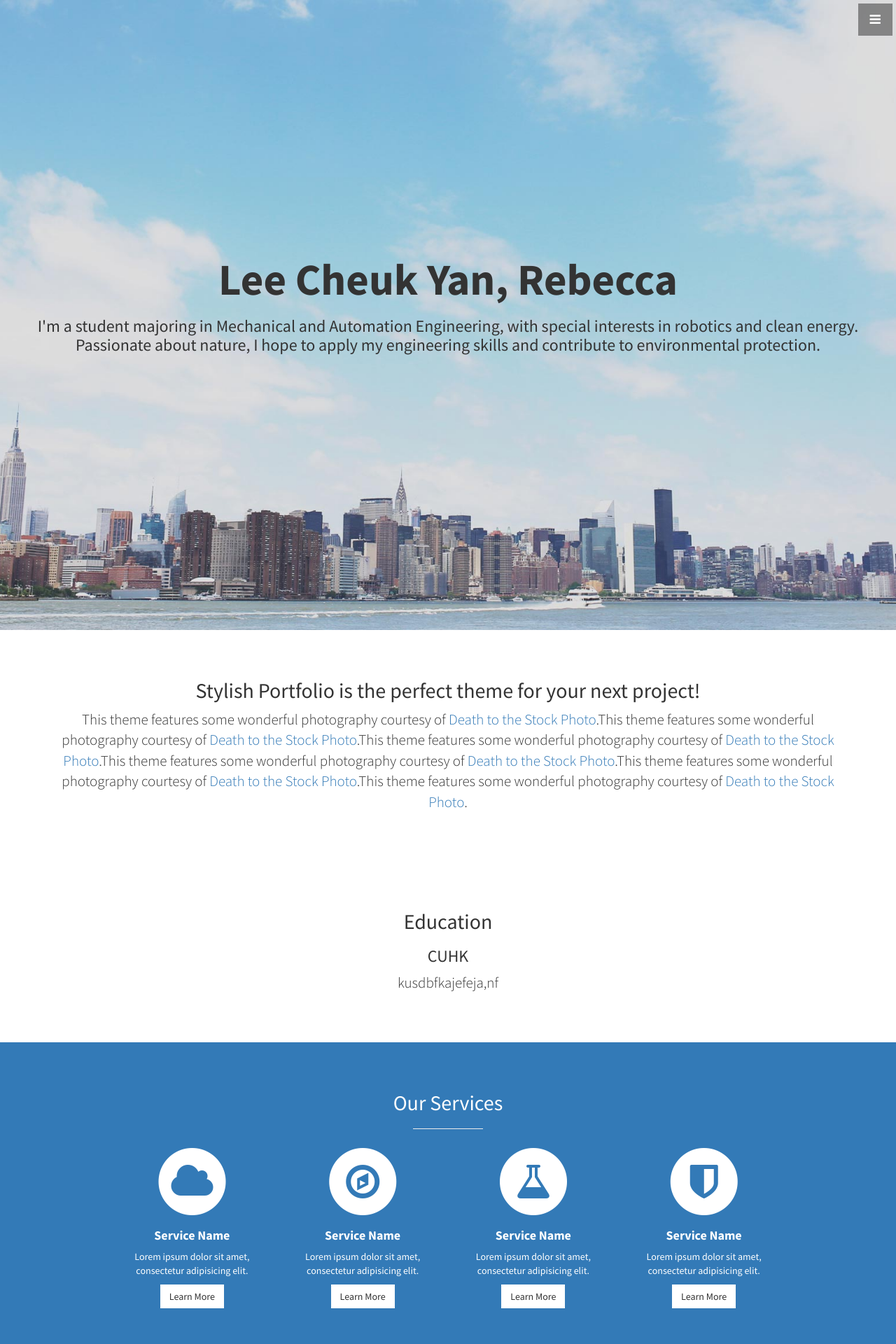
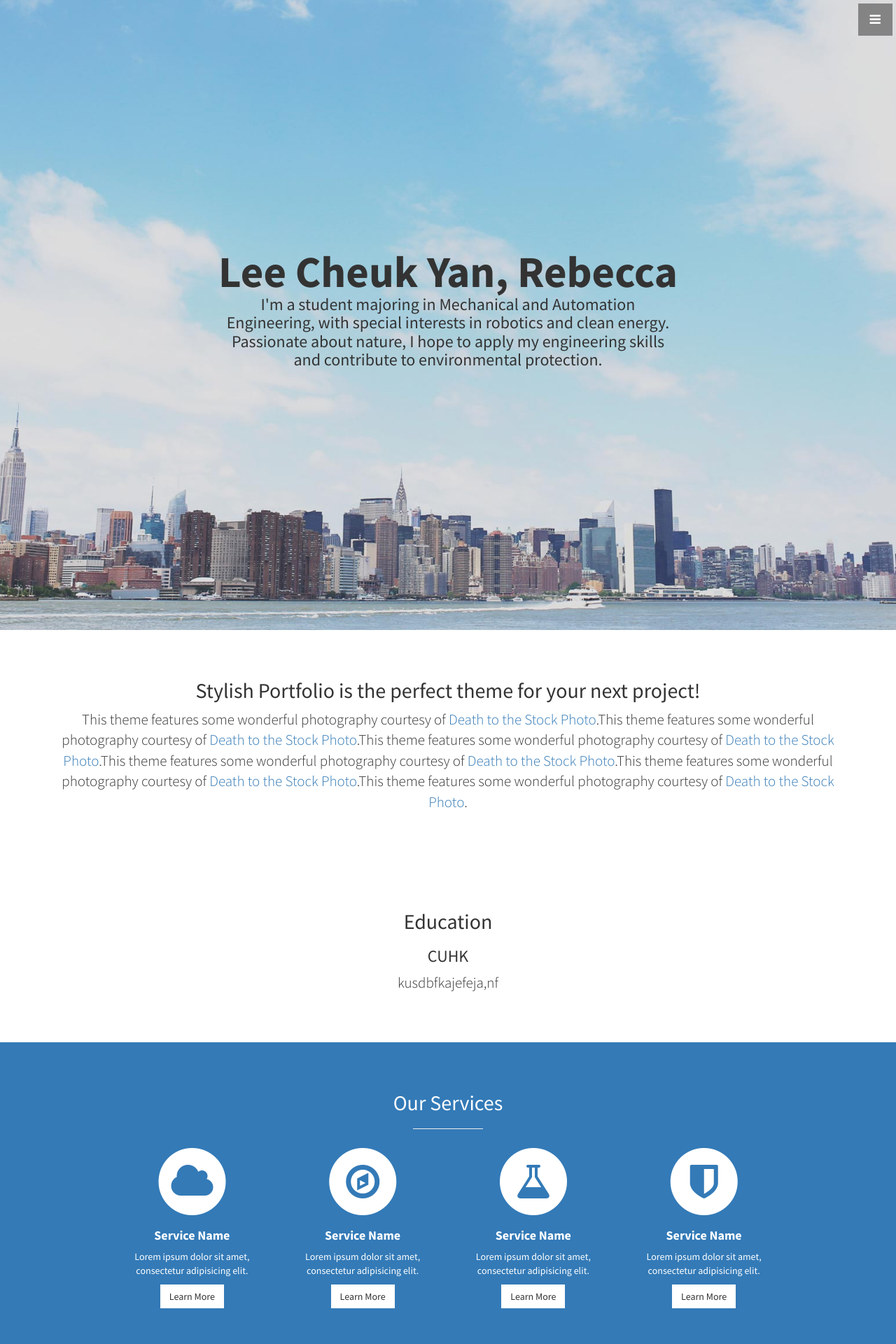
Before and after one commit to leelacceber/stylish-portfolio-jekyll-master, a Jekyll site: the page built from index.html, in a window 1280 px wide. Shown: the top 1920 px of the page at 70% size. Built offline with Jekyll 4.4.1, drawn with Linux system fonts in a browser that asks for light colours.

Commit message:
Update stylish-portfolio.css

```diff
--- a/css/stylish-portfolio.css
+++ b/css/stylish-portfolio.css
@@ -27,6 +27,11 @@ body {
     padding: 0 10%;
     font-size: 4.5em;
     font-weight: 700;
+}
+
+.text-vertical-center h3 {
+    margin: 0;
+    padding: 0 25%;
 }
 
 /* Custom Button Styles */
```
